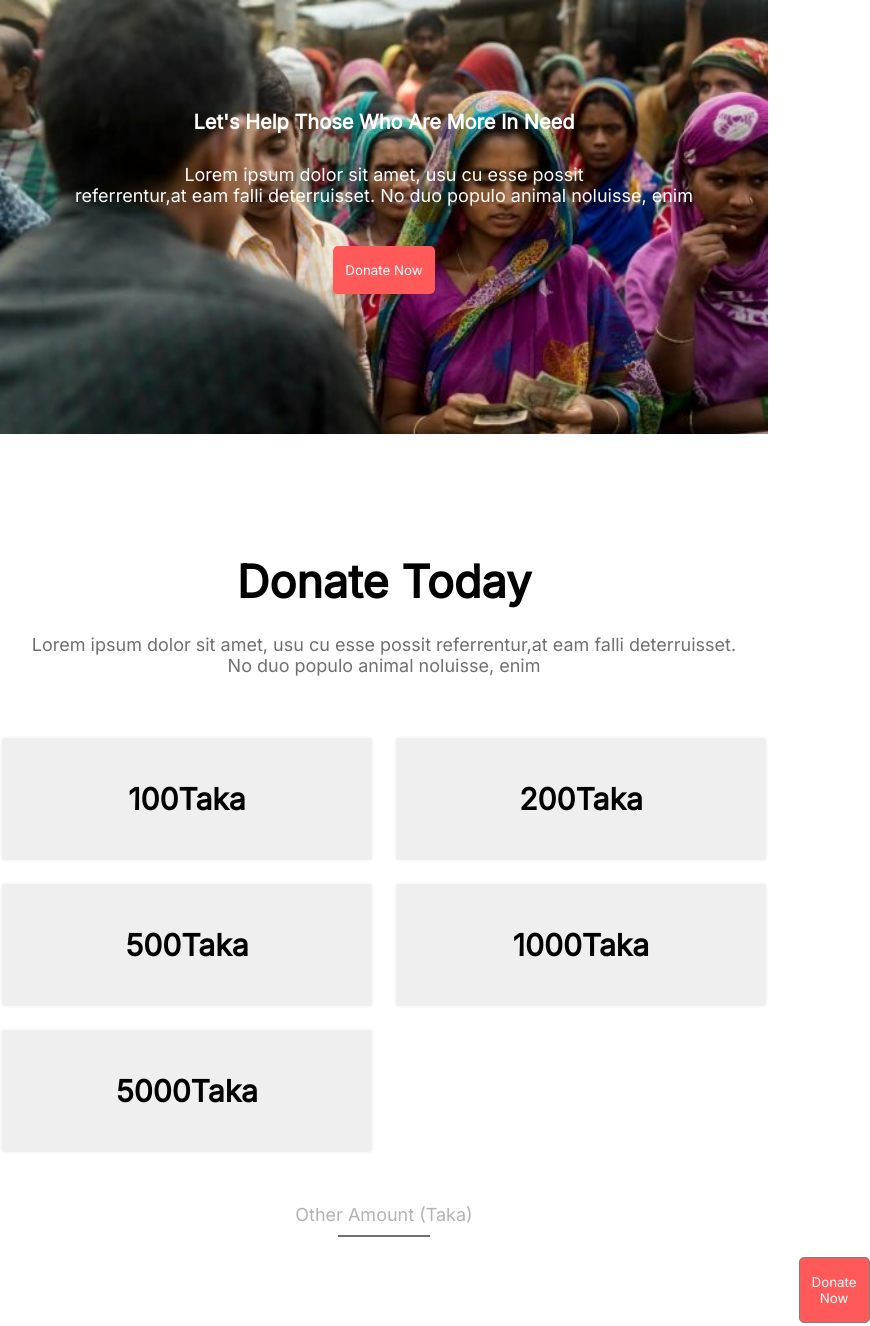
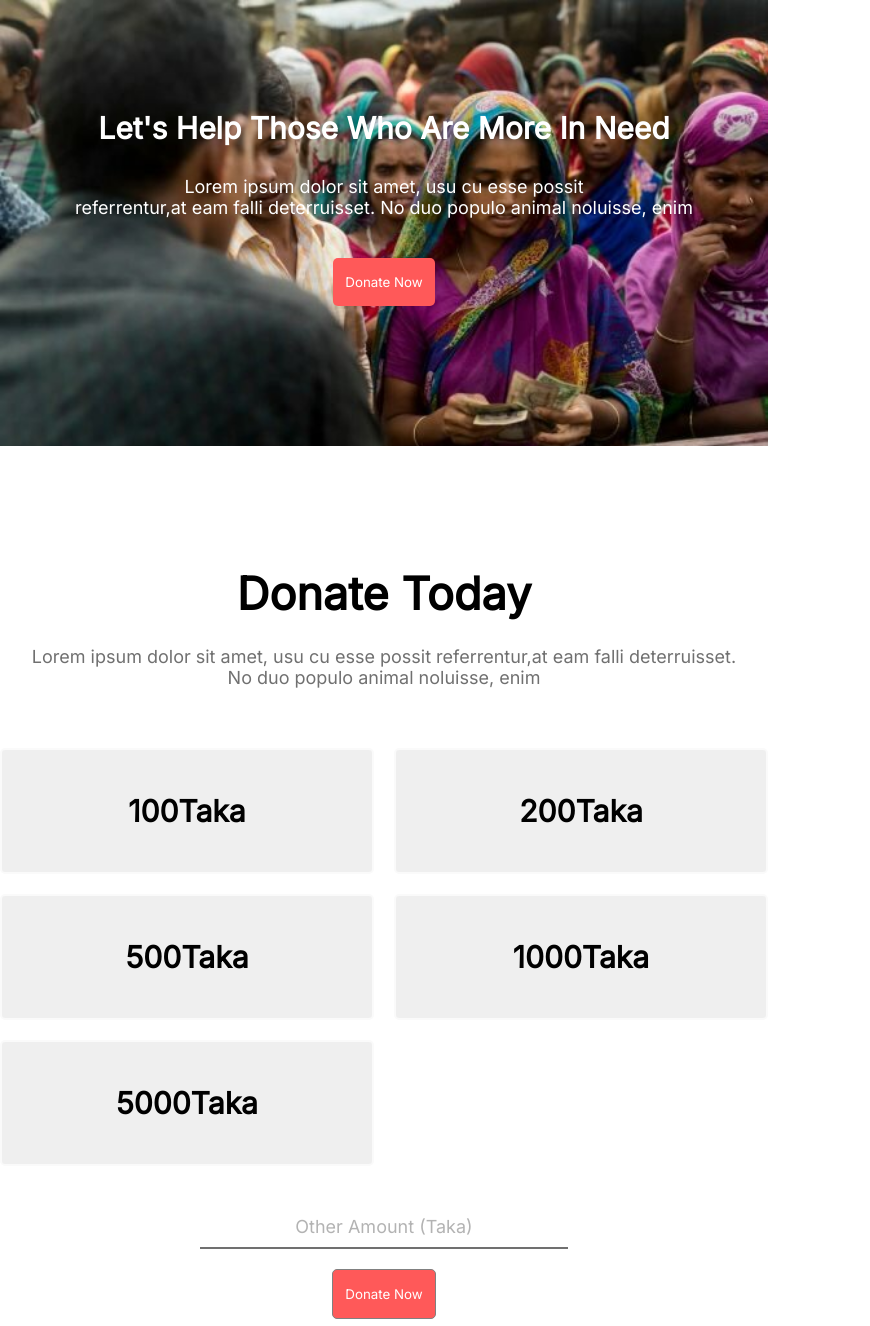
Before and after one commit to srabonGit25/Donate-Today-Responsive-, a plain HTML site: page index.html in a window 768 px wide. Shown: the top 1326 px of the page, 870 px wide, since content can reach past the window. Drawn offline with Linux system fonts and the light colour scheme.

Commit message:
last commit 2

```diff
--- a/styles/styles.css
+++ b/styles/styles.css
@@ -563,7 +563,7 @@ header{
     }
     .head-text{
         text-align: center;
-        font-size: 20px;
+        font-size: 30px;
         margin-right: 0px;
         margin-left: 0px;
         margin-top: 110px;
@@ -593,6 +593,14 @@ header{
     .short-text{
         text-align: center;
         margin-left: 0px;
+    }
+    .hr-line{
+        margin-left: 200px;
+        margin-right: 200px;
+    }
+    .second-btn{
+        margin-left: 0px;
+        margin-right: 0px;
     }
     .second-btn-responsive{
         display: flex;
```
